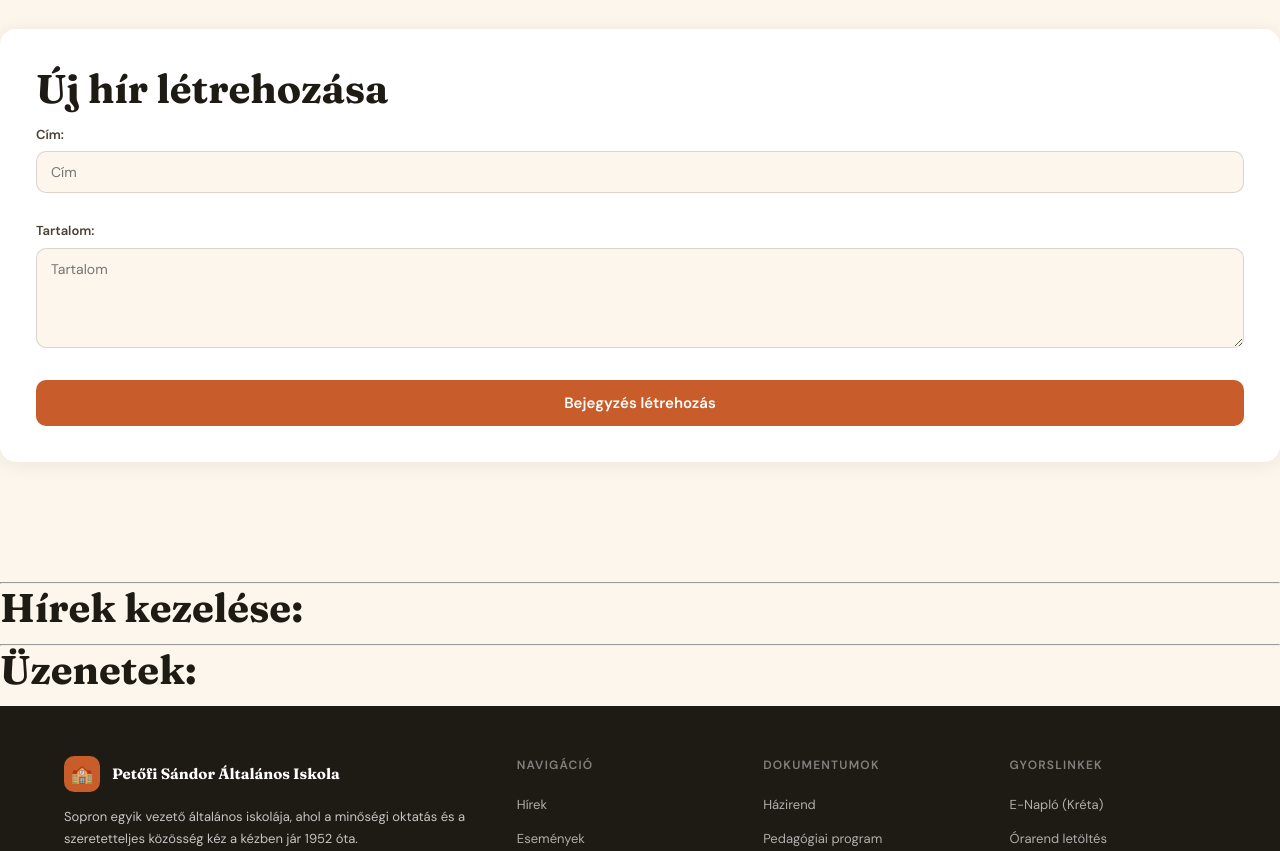
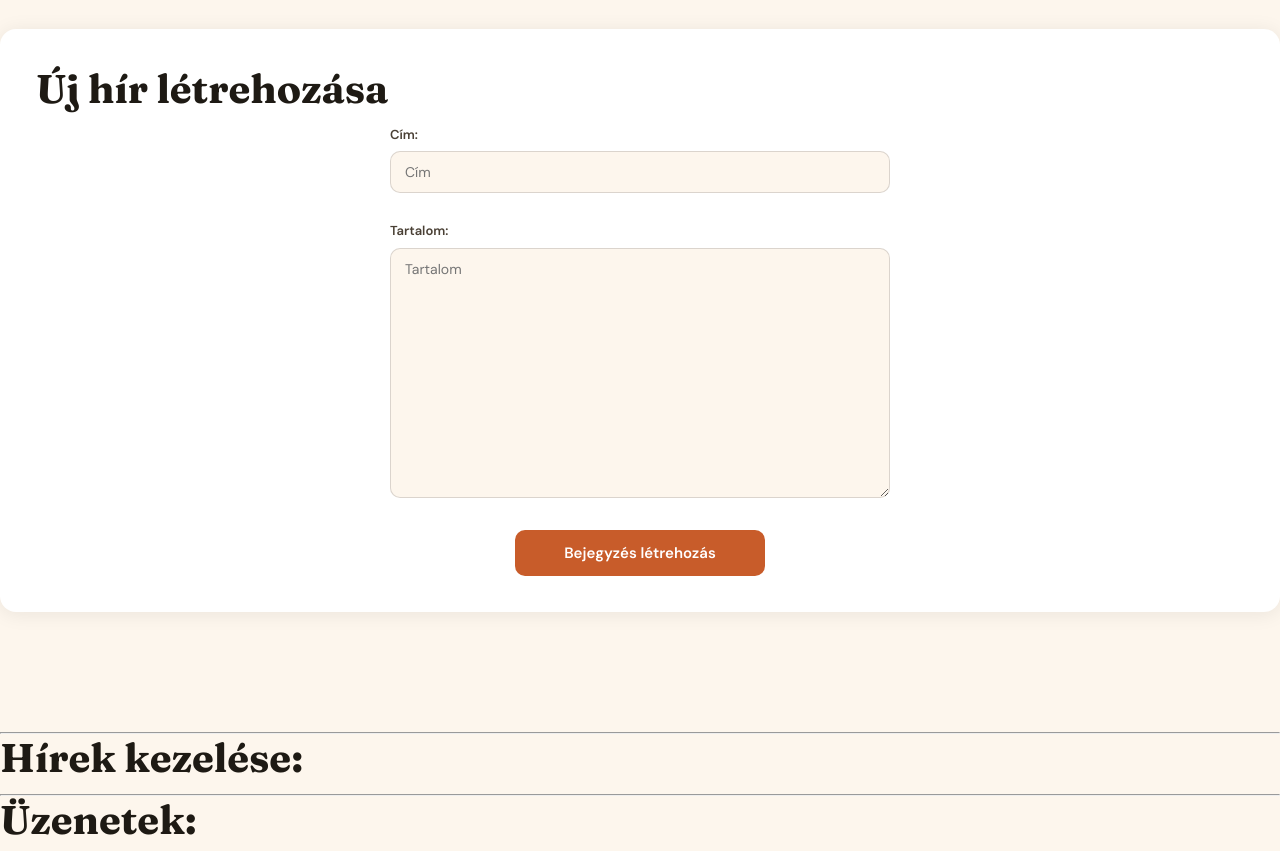
Before and after one commit to hrvthDev/tobbcelo_projekt, a website: page public/e-naplo.html in a window 1280 px wide. Shown: the part 640-1491 px from the top of the page. Drawn offline with Linux system fonts and the light colour scheme; no server answers; sample sign-in values are in the browser's storage.

```diff
--- a/public/iskola.css
+++ b/public/iskola.css
@@ -602,6 +602,7 @@
 
 .form-row {
   display: flex;
+  align-items: center;
   flex-direction: column;
   gap: 14px;
 }
@@ -629,7 +630,7 @@
 }
 .form-group textarea { resize: vertical; min-height: 100px; }
 .form-submit {
-  width: 100%;
+  width: 250px;
   background: var(--terracotta);
   color: var(--white);
   font-family: 'DM Sans', sans-serif;
@@ -842,3 +843,16 @@
   padding: 20px;
   text-align: center;
 }
+
+input{
+  width: 500px !important;
+}
+
+#content{
+  width: 500px;
+  height: 250px;
+}
+
+#news-title{
+
+}
```
Also changed, not shown: uploads/1774635203658-949848019.jpg (deleted), uploads/1774635499758-709440115.jpg (deleted), uploads/1774639399742-320973311.png (deleted).
